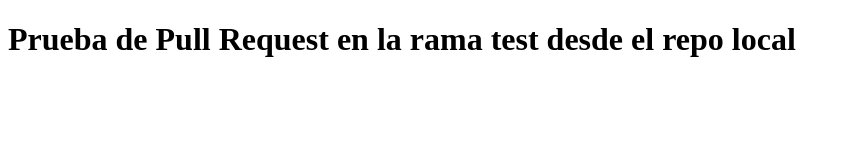
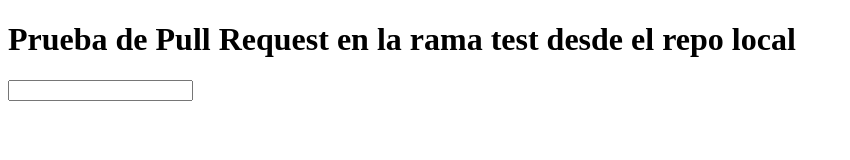
Before and after one commit to Mario-dango/pruebas, a plain HTML site: page index.html in a window 1280 px wide. Shown: the whole page, without its empty margins (0-850 px from the left). Drawn offline with Linux system fonts and the light colour scheme.

Commit message:
actualizar forum

```diff
--- a/index.html
+++ b/index.html
@@ -10,5 +10,11 @@
         Prueba de Pull Request en la rama test desde el repo local
     </h1>
         <!-- pruebas -->
+        <form action="" method="get">
+            <div>
+                <label for="Nombre"></label>
+                <input type="text">
+            </div>
+        </form>
 </body>
 </html>
```
